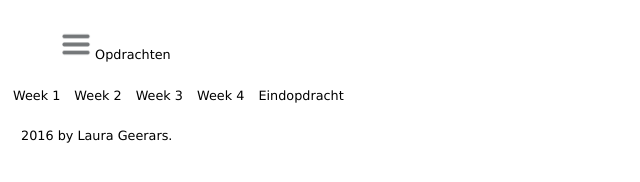
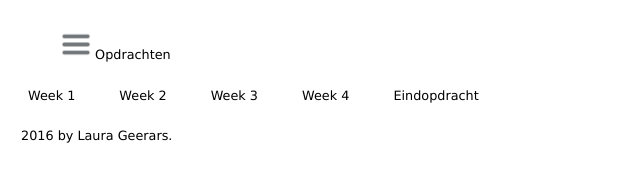
Before and after one commit to LauraGeerars/portfolio_site, a plain HTML site: page index.html in a window 1280 px wide. Shown: the whole page, without its empty margins (0-640 px from the left). Drawn offline with Linux system fonts and the light colour scheme.

Commit message:
20px nav

```diff
--- a/stylesheet.css
+++ b/stylesheet.css
@@ -28,7 +28,7 @@ nav ul  {
 
 nav ul li {
     display:inline;
-    margin:5px;
+    margin:20px;
 }
 
 a:link {
```
